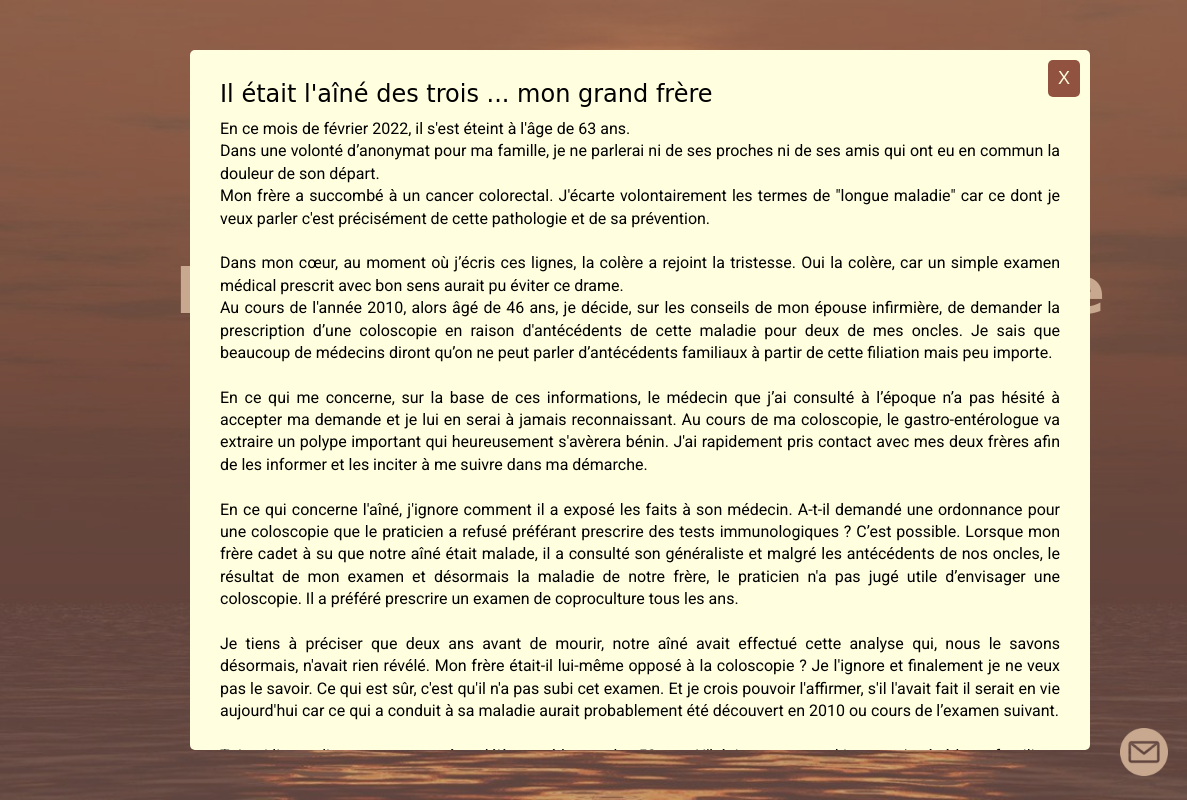
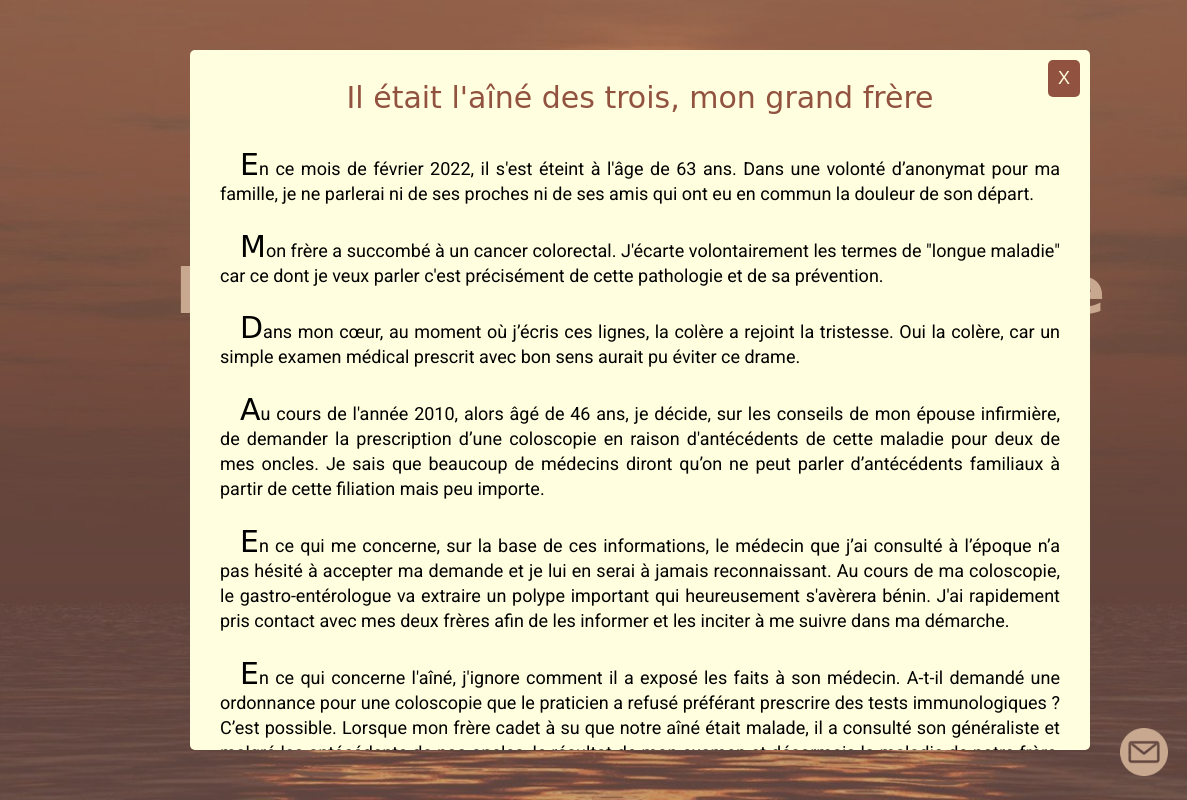
Before and after one commit to almoha73/A_Mon_Frere, a website: page index.html in a window 1280 px wide. Both pictures are taken after a click on the link "Mon Témoignage". Shown: the full height of the page, 0-1187 px from the left. Drawn offline with Linux system fonts and the light colour scheme; a web font is replaced by a local one.

Commit message:
formatage du texte

```diff
--- a/index.html
+++ b/index.html
@@ -29,51 +29,51 @@
             <div class="overlay modal-trigger"></div>
             <div class="modal">
                 <button class="close-modal modal-trigger">X</button>
-                <h2>Il était l'aîné des trois ... mon grand frère </h1>
+                <h1>Il était l'aîné des trois, mon grand frère </h1>
                 <p>
-                    En ce mois de février 2022, il s'est éteint à l'âge de 63 ans.<br>
+                    <span>E</span>n ce mois de février 2022, il s'est éteint à l'âge de 63 ans.
                     Dans une volonté d’anonymat pour ma famille, je ne parlerai ni de ses proches ni de ses amis
-                    qui ont eu en commun la douleur de son départ.<br>
-                    Mon frère a succombé à un cancer colorectal. J'écarte volontairement les termes de "longue
+                    qui ont eu en commun la douleur de son départ.<br><br>
+                    <span>M</span>on frère a succombé à un cancer colorectal. J'écarte volontairement les termes de "longue
                     maladie" car ce dont je veux parler c'est précisément de cette pathologie et de sa prévention.<br><br>
-                    Dans mon cœur, au moment où j’écris ces lignes, la colère a rejoint la tristesse. Oui la colère,
-                    car un simple examen médical prescrit avec bon sens aurait pu éviter ce drame.<br>
-                    Au cours de l'année 2010, alors âgé de 46 ans, je décide, sur les conseils de mon épouse
+                    <span>D</span>ans mon cœur, au moment où j’écris ces lignes, la colère a rejoint la tristesse. Oui la colère,
+                    car un simple examen médical prescrit avec bon sens aurait pu éviter ce drame.<br><br>
+                    <span>A</span>u cours de l'année 2010, alors âgé de 46 ans, je décide, sur les conseils de mon épouse
                     infirmière, de demander la prescription d’une coloscopie en raison d'antécédents de cette
                     maladie pour deux de mes oncles. Je sais que beaucoup de médecins diront qu’on ne peut
                     parler d’antécédents familiaux à partir de cette filiation mais peu importe.<br><br>
-                    En ce qui me concerne, sur la base de ces informations, le médecin que j’ai consulté à l’époque
+                    <span>E</span>n ce qui me concerne, sur la base de ces informations, le médecin que j’ai consulté à l’époque
                     n’a pas hésité à accepter ma demande et je lui en serai à jamais reconnaissant.
                     Au cours de ma coloscopie, le gastro-entérologue va extraire un polype important qui
                     heureusement s'avèrera bénin. J'ai rapidement pris contact avec mes deux frères afin de les
                     informer et les inciter à me suivre dans ma démarche. <br><br>
-                    En ce qui concerne l'aîné, j'ignore comment il a exposé les faits à son médecin.
+                    <span>E</span>n ce qui concerne l'aîné, j'ignore comment il a exposé les faits à son médecin.
                     A-t-il demandé une ordonnance pour une coloscopie que le praticien a refusé préférant
                     prescrire des tests immunologiques ?
                     C’est possible. Lorsque mon frère cadet à su que notre aîné était malade, il a consulté son
                     généraliste et malgré les antécédents de nos oncles, le résultat de mon examen et désormais la
                     maladie de notre frère, le praticien n'a pas jugé utile d’envisager une coloscopie. Il a préféré
                     prescrire un examen de coproculture tous les ans. <br><br>
-                    Je tiens à préciser que deux ans avant de mourir, notre aîné avait effectué cette analyse qui,
-                    nous le savons désormais, n'avait rien révélé.
-                    Mon frère était-il lui-même opposé à la coloscopie ? Je l'ignore et finalement je ne veux pas le
+                    <span>J</span>e tiens à préciser que deux ans avant de mourir, notre aîné avait effectué cette analyse qui,
+                    nous le savons désormais, n'avait rien révélé. <br><br>
+                    <span>M</span>on frère était-il lui-même opposé à la coloscopie ? Je l'ignore et finalement je ne veux pas le
                     savoir.
                     Ce qui est sûr, c'est qu'il n'a pas subi cet examen. Et je crois pouvoir l'affirmer, s'il l'avait fait il
                     serait en vie aujourd'hui car ce qui a conduit à sa maladie aurait probablement été découvert en
                     2010 ou cours de l’examen suivant. <br><br>
 
-                    Toi qui lis ces lignes, tu as peut-être déjà passé le cap des 50 ans. N'hésite pas un seul instant.
+                    <span>T</span>oi qui lis ces lignes, tu as peut-être déjà passé le cap des 50 ans. N'hésite pas un seul instant.
                     Antécédents familiaux reconnus ou pas, prends les devants. Il sera toujours possible d’obtenir
 
                     une coloscopie soit par ton médecin traitant soit en consultant directement un gastro-
-                    entérologue. C’est le meilleur moyen de prévenir cette maladie.
+                    entérologue. C’est le meilleur moyen de prévenir cette maladie. <br><br>
 
-                    On ne peux pas tout anticiper dans la vie et si une maladie doit nous frapper un jour, elle le fera.
+                    <span>O</span>n ne peux pas tout anticiper dans la vie et si une affection doit nous frapper un jour, elle le fera.
                     Mais pour ce qui concerne le cancer colorectal, il est possible de mettre toutes les chances de
                     notre côté.
-                    Alors n’hésite surtout pas. Fais-le pour toi, et surtout pour les proches qui t’aiment.
+                    Alors n’hésite surtout pas. Fais-le pour toi, et surtout pour les proches qui t’aiment. <br><br>
 
-                    Merci d'avoir lu ces lignes.
+                    <h1>Merci d'avoir lu ces lignes</h1>
 
                 </p>
             </div>
--- a/sass/layout/_modal.scss
+++ b/sass/layout/_modal.scss
@@ -64,16 +64,27 @@
             background-color: #91523F;
             color: #fffEDE;
         }
-        h2{
-            margin-bottom: 10px;
+        h1{
+            margin-bottom: 35px;
             font-family: 'Akaya Telivigala', cursive;
             font-weight: 500;
+            font-size: 30px;
+            color: #91523F;
+            text-align: center;
         }
         p{
             line-height: 1.4;
             margin-bottom: 16px;
             font-family: 'Roboto', sans-serif;
             text-align: justify;
+            font-size: 18px;
+            span{
+                display: inline-block;
+                font-family: 'Akaya Telivigala', cursive;
+                font-size: 30px;
+                margin-left: 20px;
+                line-height: 1;
+            }
         }
     }
 }
```
Also changed, not shown: css/style.css, 1 other file.
